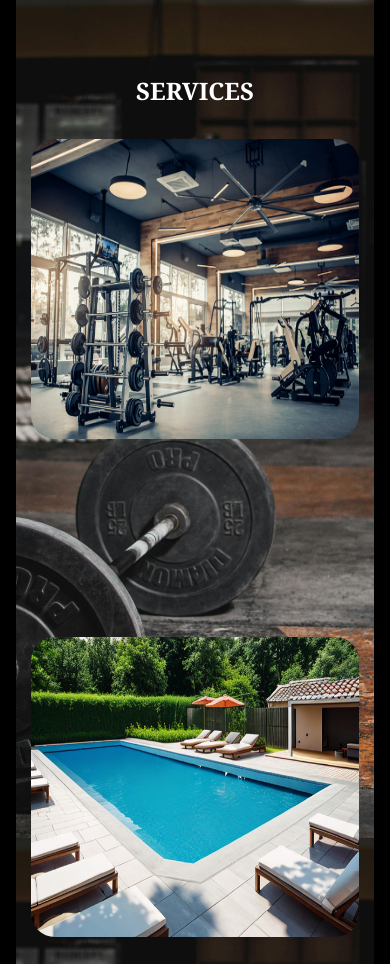
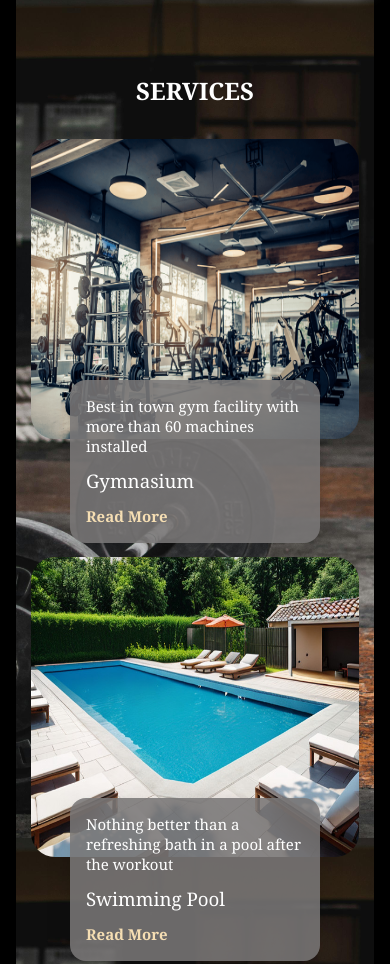
Before and after one commit to Mlakshay01/Gym-Website, a plain HTML site: page index.html in a window 390 px wide. Shown: the part 860-1824 px from the top of the page. Drawn offline with Linux system fonts and the light colour scheme.

Commit message:
Update media.css

```diff
--- a/media.css
+++ b/media.css
@@ -167,3 +167,31 @@
         margin: 24px 15px;
     }
 }
+
+/* Disable transitions and animations below 700px resolution */
+@media (max-width: 700px) {
+    * {
+        transition: none !important;
+        animation: none !important;
+    }
+
+    .pricing-card {
+        transform: none !important;
+    }
+
+    .service-card .card-data {
+        transform: translateY(0) !important;
+        opacity: 1 !important;
+    }
+
+    .service-card {
+        overflow: initial !important;
+    }
+
+    .pricing-card {
+        transform: none !important;
+    }
+    .card-data{
+        margin-top: -5rem;
+    }
+}
```
